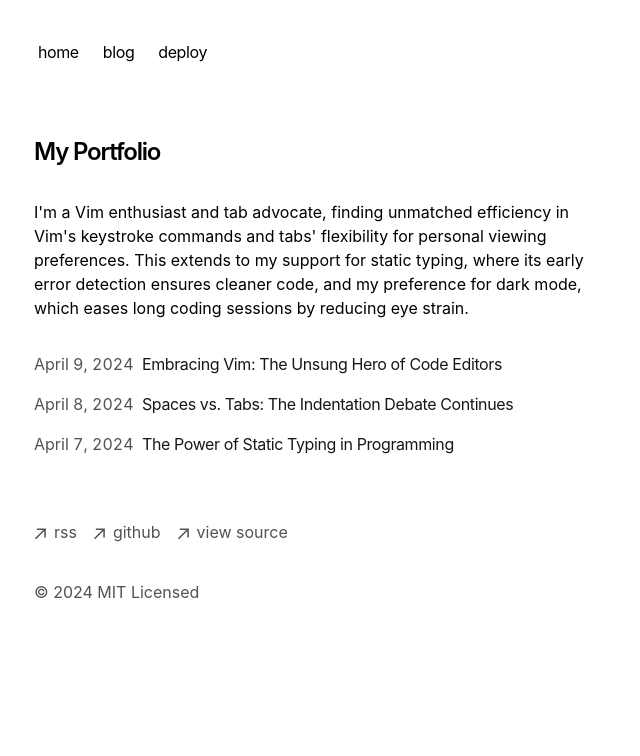
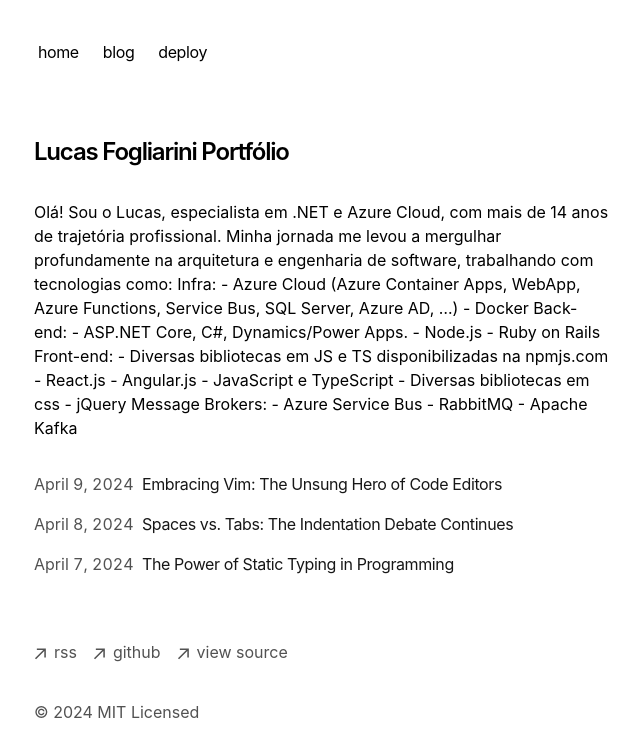
Before and after one commit to lucasfogliarini/portfolio, a Next.js app: page / in a window 1280 px wide. Shown: the top 756 px of the page, without its empty margins (318-958 px from the left). Built offline with nearby package versions, Linux system fonts and the light colour scheme.

Commit message:
change portfolio description

```diff
--- a/app/page.tsx
+++ b/app/page.tsx
@@ -4,14 +4,32 @@ export default function Page() {
   return (
     <section>
       <h1 className="mb-8 text-2xl font-semibold tracking-tighter">
-        My Portfolio
+        Lucas Fogliarini Portfólio
       </h1>
       <p className="mb-4">
-        {`I'm a Vim enthusiast and tab advocate, finding unmatched efficiency in
-        Vim's keystroke commands and tabs' flexibility for personal viewing
-        preferences. This extends to my support for static typing, where its
-        early error detection ensures cleaner code, and my preference for dark
-        mode, which eases long coding sessions by reducing eye strain.`}
+        {`Olá! Sou o Lucas, especialista em .NET e Azure Cloud, com mais de 14 anos de trajetória profissional. Minha jornada me levou a mergulhar profundamente na arquitetura e engenharia de software, trabalhando com tecnologias como:
+Infra:
+ - Azure Cloud (Azure Container Apps, WebApp, Azure Functions, Service Bus, SQL
+ Server, Azure AD, …)
+ - Docker
+
+Back-end:
+ - ASP.NET Core, C#, Dynamics/Power Apps.
+ - Node.js
+ - Ruby on Rails
+
+Front-end:
+ - Diversas bibliotecas em JS e TS disponibilizadas na npmjs.com
+ - React.js
+ - Angular.js
+ - JavaScript e TypeScript
+ - Diversas bibliotecas em css
+ - jQuery
+
+Message Brokers:
+ - Azure Service Bus
+ - RabbitMQ
+ - Apache Kafka`}
       </p>
       <div className="my-8">
         <BlogPosts />
```
Also changed, not shown: 1 other file (tests, documents, lock files or other folders).
